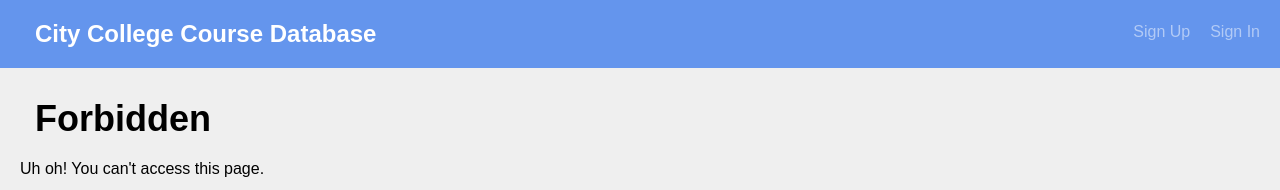
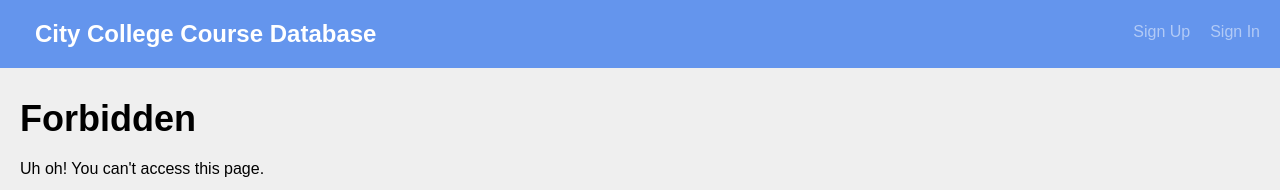
Before and after one commit to stacyrays/techdegree-project-10, a React (Create React App) app in the folder client/: page /forbidden in a window 1280 px wide. Shown: the top 190 px of the page. Built offline with nearby package versions, Linux system fonts and the light colour scheme.

Commit message:
fixed the error handling

```diff
--- a/client/src/components/UpdateCourse.js
+++ b/client/src/components/UpdateCourse.js
@@ -18,25 +18,13 @@ export default class UpdateCourse extends Component {
       if (owner.id === authUser.id && course) {
         this.setState({ course, owner });
       } else {
-        console.log("there is an error 404");
         this.props.history.push("/forbidden");
       }
     } catch (err) {
       console.log("there is an error 404");
-      this.props.history.push("/error");
+      this.props.history.push("/notfound");
     }
   }
-
-  //   if (course) {
-  //     this.setState({ course, owner });
-  //   } else {
-  //     console.log("there is an error 404");
-  //     this.props.history.push("/notfound");
-  //   }
-  // } catch (err) {
-  //   console.log("there is an error 404");
-  //   this.props.history.push("/error");
-  // }
 
   render() {
     const { course, owner, errors } = this.state;
--- a/client/src/styles/global.css
+++ b/client/src/styles/global.css
@@ -302,6 +302,10 @@ p {
   max-width: 1250px;
   margin: 0 auto;
   margin: 0 20px 0 20px;
+}
+
+.bounds h1 {
+  margin-left: 0;
 }
 
 /* line 74, ../sass/global.sass */
```
